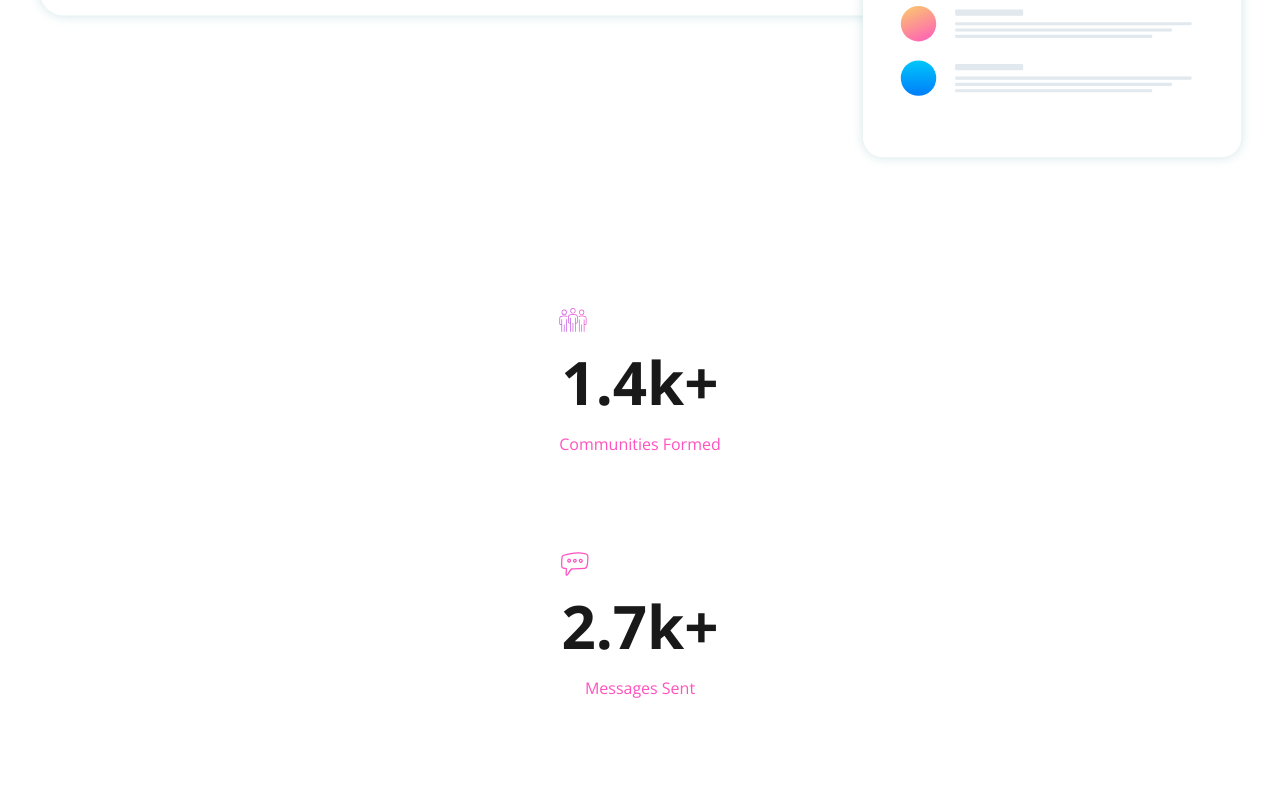
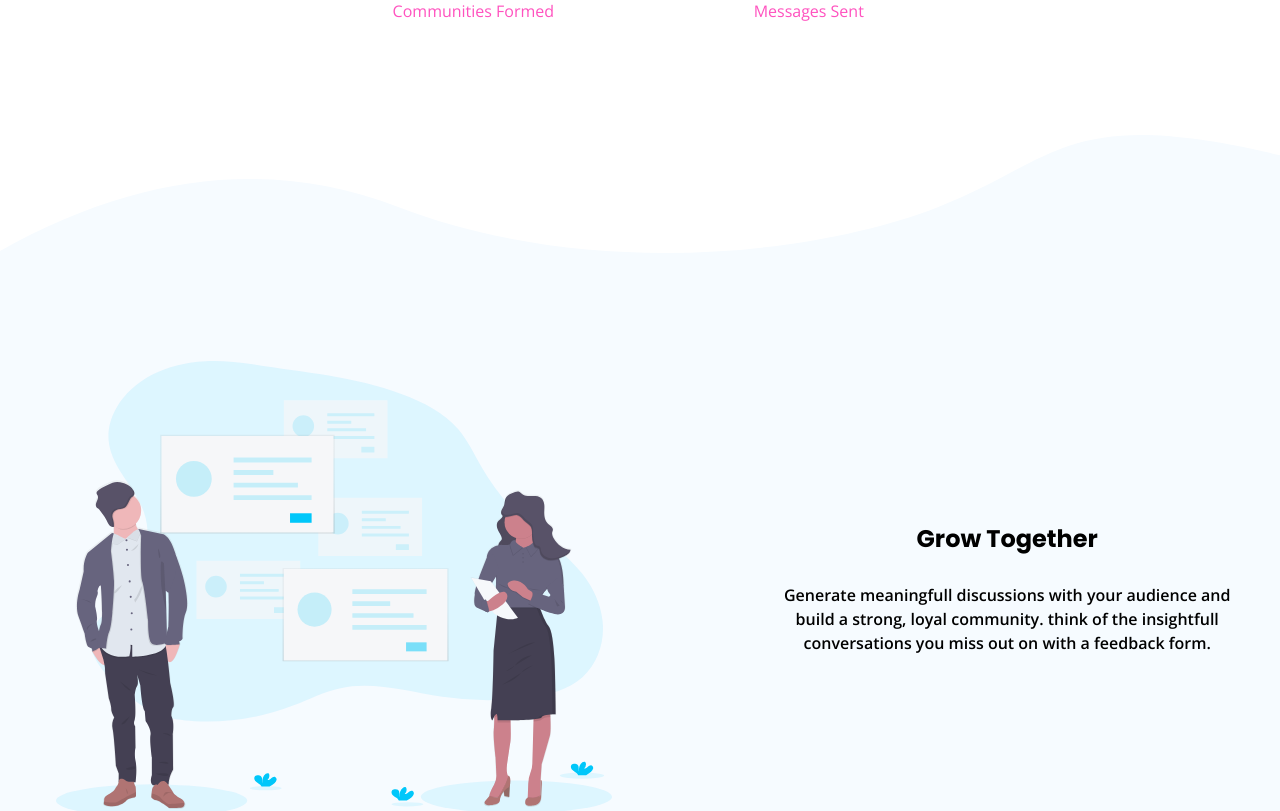
Before and after one commit to flaviogp/huddle-landing-page-challenge, a React (Vite) app: page / in a window 1280 px wide. Shown: the part 1160-1971 px from the top of the page. Built offline with nearby package versions, Linux system fonts and the light colour scheme.

Commit message:
feat: add responsiveness to the page

```diff
--- a/src/App.tsx
+++ b/src/App.tsx
@@ -11,7 +11,7 @@ import Footer from "./components/Footer"
 function App() {
 
   return (
-    <div className="flex flex-col max-w-[1440px]">
+    <div className="flex flex-col max-w-[1440px] items-center">
       <Header />
       <GetStarted />
       <ImageContainer image={ScreenMockups}/>
--- a/src/components/BackgroundsContainer.tsx
+++ b/src/components/BackgroundsContainer.tsx
@@ -9,24 +9,24 @@ interface BackgroundContainerProps {
 
 const BackgroundsContainer = ({children, bgBottom, bgTop}: BackgroundContainerProps) => {
   return (
-    <div>
+    <div className="container">
         {
             bgTop == 'top1' &&
-            <div className={`w-full h-[150px] bg-mobileBgSectionTop1 bg-contain bg-no-repeat`}></div>
+            <div className={`w-full h-[150px] bg-mobileBgSectionTop1 sm:bg-desktopBgSectionTop1 bg-cover bg-no-repeat`}></div>
         }
         {
             bgTop == 'top2' &&
-            <div className={`w-full h-[150px] bg-mobileBgSectionTop2 bg-contain bg-no-repeat`}></div>
+            <div className={`w-full h-[150px] bg-mobileBgSectionTop2 sm:bg-desktopBgSectionTop2 bg-cover bg-no-repeat`}></div>
         }
         {
             bgTop == 'footer' &&
-            <div className={`w-full h-[69px] mb-[-1px] bg-mobileBgFooterTop bg-contain bg-no-repeat`}></div>
+            <div className={`w-full h-[150px] bg-mobileBgFooterTop sm:bg-desktopBgFooterTop bg-cover bg-no-repeat`}></div>
         }
             {children}
 
         {
             bgBottom &&
-            <div className={`w-full h-[150px] ${bgBottom == 'bottom1' ? 'bg-mobileBgSectionBottom1' : bgBottom == 'bottom2' && 'bg-mobileBgSectionBottom2'} bg-contain bg-no-repeat`}></div>
+            <div className={`w-full h-[150px] ${bgBottom == 'bottom1' ? 'bg-mobileBgSectionBottom1 sm:bg-desktopBgSectionBottom1' : bgBottom == 'bottom2' && 'bg-mobileBgSectionBottom2 sm:bg-desktopBgSectionBottom2'} bg-cover bg-no-repeat`}></div>
         }
     </div>
   )
--- a/src/components/Footer.tsx
+++ b/src/components/Footer.tsx
@@ -5,7 +5,7 @@ import Newsletter from "./Newsletter"
 const Footer = () => {
   return (
     <BackgroundsContainer bgTop="footer">
-        <footer className="bg-tVeryDarkCyan container flex flex-col items center gap-10">
+        <footer className="container bg-tVeryDarkCyan flex flex-col items-center lg:flex-row-reverse lg:items-start lg:justify-around gap-10 p-7">
             <Newsletter />
             <Contacts />
         </footer>
--- a/src/components/GetStarted.tsx
+++ b/src/components/GetStarted.tsx
@@ -4,7 +4,7 @@ const GetStarted = () => {
   return (
     <section className="container w-full flex flex-col gap-7 items-center p-5 mt-16">
         <h1 className="text-4xl text-center capitalize leading-[50px]">Build the community your fans will love</h1>
-        <p className="text-center font-semibold">
+        <p className="text-center font-semibold md:max-w-[600px]">
             Huddle re-imagines the way we build communities. You have a voice, bot so does
             your audience. Create connections with your users as you engage in genuine discussion.
         </p>
--- a/src/components/Header.tsx
+++ b/src/components/Header.tsx
@@ -3,7 +3,7 @@ import Logo from '../assets/images/logo.svg'
 
 const Header = () => {
   return (
-    <header className='flex justify-between w-full h-16 items-center p-5 py-10'>
+    <header className='flex justify-between container h-16 items-center p-5 py-10'>
         <img src={Logo} alt="huddle logo" className='w-[150px] h-6' />
         <button className='px-5 py-2 border-2 font-semibold text-tPink rounded-full'>Try it free</button>
     </header>
--- a/src/components/Ilustration.tsx
+++ b/src/components/Ilustration.tsx
@@ -10,14 +10,12 @@ interface IlustrationProps{
 const Ilustration = ({image, title, text, bg}: IlustrationProps) => {
 
   return (
-    <div className='flex flex-col justify-center gap-0'>
-            <div className={`container w-full p-7 ${bg && `bg-tBackgroundPink`} mt-[-20px]`}>
-                <ImageContainer image={image}/>
-                <div className='container  mt-10 text-center flex flex-col gap-7'>
-                    <h2 className='text-2xl capitalize'>{title}</h2>
-                    <p className='font-semibold'>{text}</p>
-                </div>
-            </div>
+    <div className={`container p-7 ${bg && `bg-tBackgroundPink`} mt-[-20px] flex flex-wrap items-center justify-between`}>
+      <ImageContainer image={image}/>
+      <div className='container  mt-10 text-center flex flex-col gap-7 md:max-w-[40%]'>
+        <h2 className='text-2xl capitalize'>{title}</h2>
+        <p className='font-semibold'>{text}</p>
+      </div>
     </div>
   )
 }
--- a/src/components/ImageContainer.tsx
+++ b/src/components/ImageContainer.tsx
@@ -5,7 +5,7 @@ interface ImageContainerProps{
 
 const ImageContainer = ({image}: ImageContainerProps) => {
   return (
-    <div className=' container w-full p-7 mt-10'>
+    <div className=' container p-7 mt-10 md:max-w-[50%]'>
       <img src={image} alt="ilustration image" className='w-[100%]' />
     </div>
   )
--- a/src/components/Newsletter.tsx
+++ b/src/components/Newsletter.tsx
@@ -1,15 +1,15 @@
 const Newsletter = () => {
   return (
-    <div className="flex flex-col items-start gap-4 text-white p-7 max-w-[400px]">
+    <div className="flex flex-col items-start gap-7 text-white p-7 max-w-[400px] lg:max-w-max">
         <h2 className="uppercase text-2xl">Newsletter</h2>
-        <p>
+        <p className="lg:max-w-[380px]">
             To receive tips on hove to grow your community, sign up to our weekly
             newslwtter. We'll never send you spam or pass on your email adress.
         </p>
 
-        <form action="#" className="flex flex-wrap justify-end w-full gap-5">
-            <input type="email" name="" id="" className="w-full p-2 rounded-md"/>
-            <button type="submit" className="py-2 px-9 bg-tPink rounded-md font-semibold">
+        <form action="#" className="flex flex-wrap justify-end w-full lg:w-[520px] gap-5 lg:gap-0 lg:justify-between">
+            <input type="email" name="" id="" className="w-full p-2 rounded-md lg:max-w-[330px]"/>
+            <button type="submit" className="py-2 px-9 bg-tPink text-center rounded-md font-semibold">
                 Subscribe
             </button>
         </form>
--- a/src/components/StatisticsSection.tsx
+++ b/src/components/StatisticsSection.tsx
@@ -4,7 +4,7 @@ import CommunitiesIcon from '../assets/images/icon-communities.svg'
 import MessagesIcon from '../assets/images/icon-messages.svg'
 const StatisticsSection = () => {
   return (
-    <section className='container flex flex-col items-center gap-24 py-28 '>
+    <section className='container flex flex-col items-center gap-24 py-28 md:flex-row md:justify-center md:gap-44'>
       <Statistics icon={CommunitiesIcon} amount={1.4} text='Communities Formed'/>
       <Statistics icon={MessagesIcon} amount={2.7} text='Messages Sent'/>
     </section>
```
